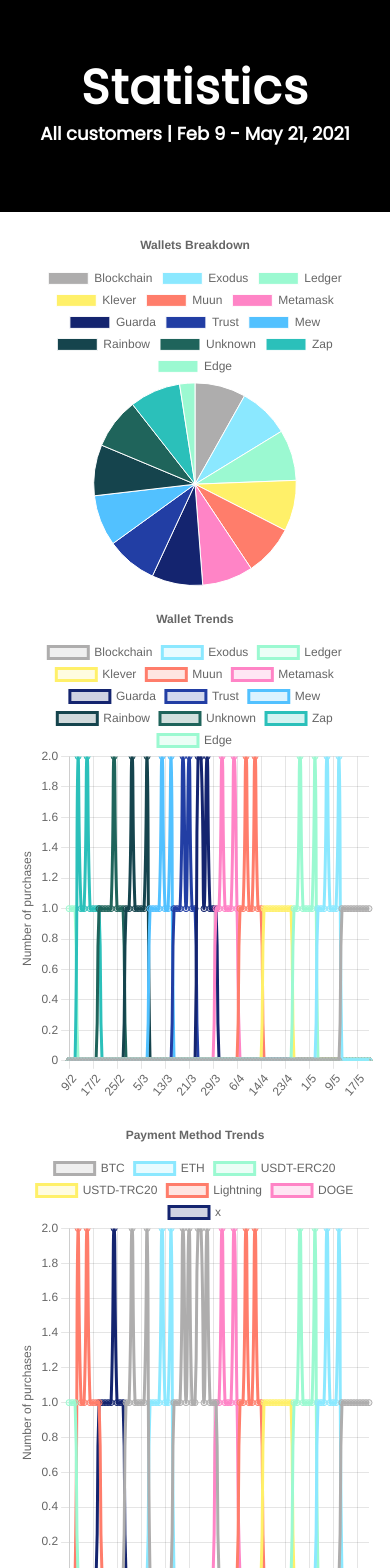
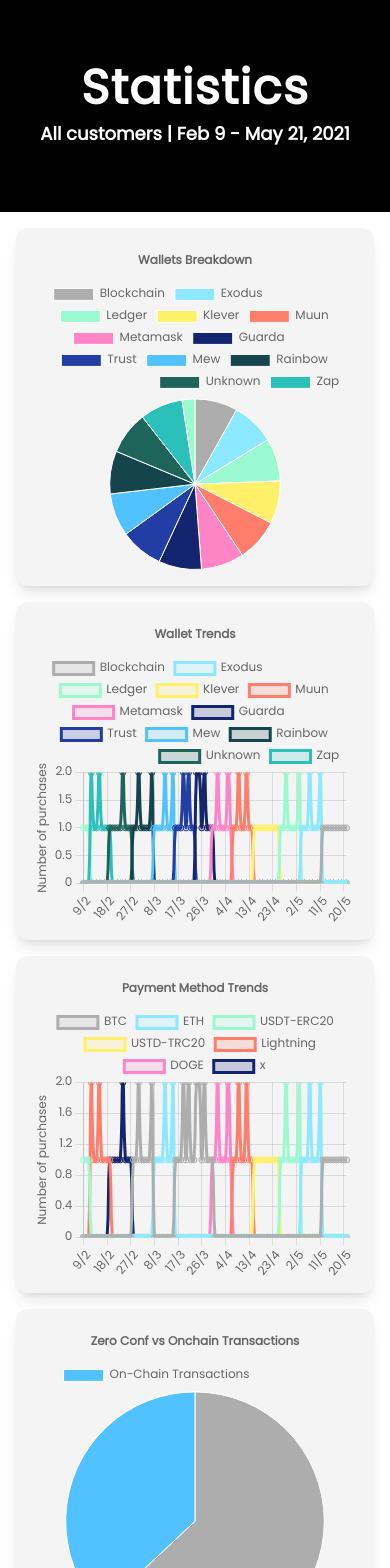
Before and after one commit to rolznz/br-graphs, a Next.js app: page / in a window 390 px wide. Shown: the top 1568 px of the page. Built offline with nearby package versions, Linux system fonts and the light colour scheme.

Commit message:
Improve graph styling and responsiveness

```diff
--- /dev/null
+++ b/app/components/GraphCard.tsx
@@ -0,0 +1,7 @@
+export function GraphCard({ children }: React.PropsWithChildren) {
+  return (
+    <div className="shadow-lg p-4 rounded-xl bg-zinc-100 h-full md:min-h-[65vh] max-md:min-h-[40vh]">
+      {children}
+    </div>
+  );
+}
--- a/app/components/Graphs.tsx
+++ b/app/components/Graphs.tsx
@@ -1,35 +1,47 @@
+import { GraphCard } from "app/components/GraphCard";
 import { LineChart } from "app/components/LineChart";
 import { PieChart } from "app/components/PieChart";
+import { Chart } from "chart.js";
 import { graphsData } from "lib/graphsData";
+
+Chart.defaults.font.family = "Poppins";
 
 export function Graphs() {
   return (
     <>
       <div className="grid grid-cols-1 md:grid-cols-3 gap-4 p-4">
-        <div className="col-span-1">
+        <div className="col-span-1 h-full">
+          <GraphCard>
             <PieChart
               data={graphsData.walletsBreakdownData}
               options={graphsData.walletsBreakdownOptions}
             />
+          </GraphCard>
         </div>
-        <div className="md:col-span-2" style={{ minHeight: "500px" }}>
+        <div className="md:col-span-2 h-full">
+          <GraphCard>
             <LineChart
               data={graphsData.walletTrendsData}
               options={graphsData.walletTrendsOptions}
             />
+          </GraphCard>
         </div>
-        <div className="md:col-span-2" style={{ minHeight: "500px" }}>
+        <div className="md:col-span-2 h-full">
+          <GraphCard>
             <LineChart
               data={graphsData.paymentMethodTrendsData}
               options={graphsData.paymentMethodTrendsOptions}
             />
+          </GraphCard>
         </div>
-        <div className="col-span-1">
+        <div className="col-span-1 h-full">
+          <GraphCard>
             <PieChart
               data={graphsData.zeroConfBreakdownData}
               options={graphsData.zeroConfBreakdownOptions}
               formatPercent
             />
+          </GraphCard>
         </div>
       </div>
     </>
--- a/lib/graphsData.ts
+++ b/lib/graphsData.ts
@@ -129,7 +129,7 @@ export const graphsData: GraphsData = {
           Math.round((onChainPurchases.length / purchases.length) * 100),
         ],
 
-        backgroundColor: [0, 1].map((_, i) => colors[i]),
+        backgroundColor: [0, 8].map((i) => colors[i]),
         borderColor: "#fff",
         borderWidth: 1,
       },
@@ -140,6 +140,9 @@ export const graphsData: GraphsData = {
       title: {
         display: true,
         text: "Zero Conf vs Onchain Transactions",
+      },
+      legend: {
+        reverse: true,
       },
     },
   },
```
Lines whose indentation alone changed are shown as unchanged.
